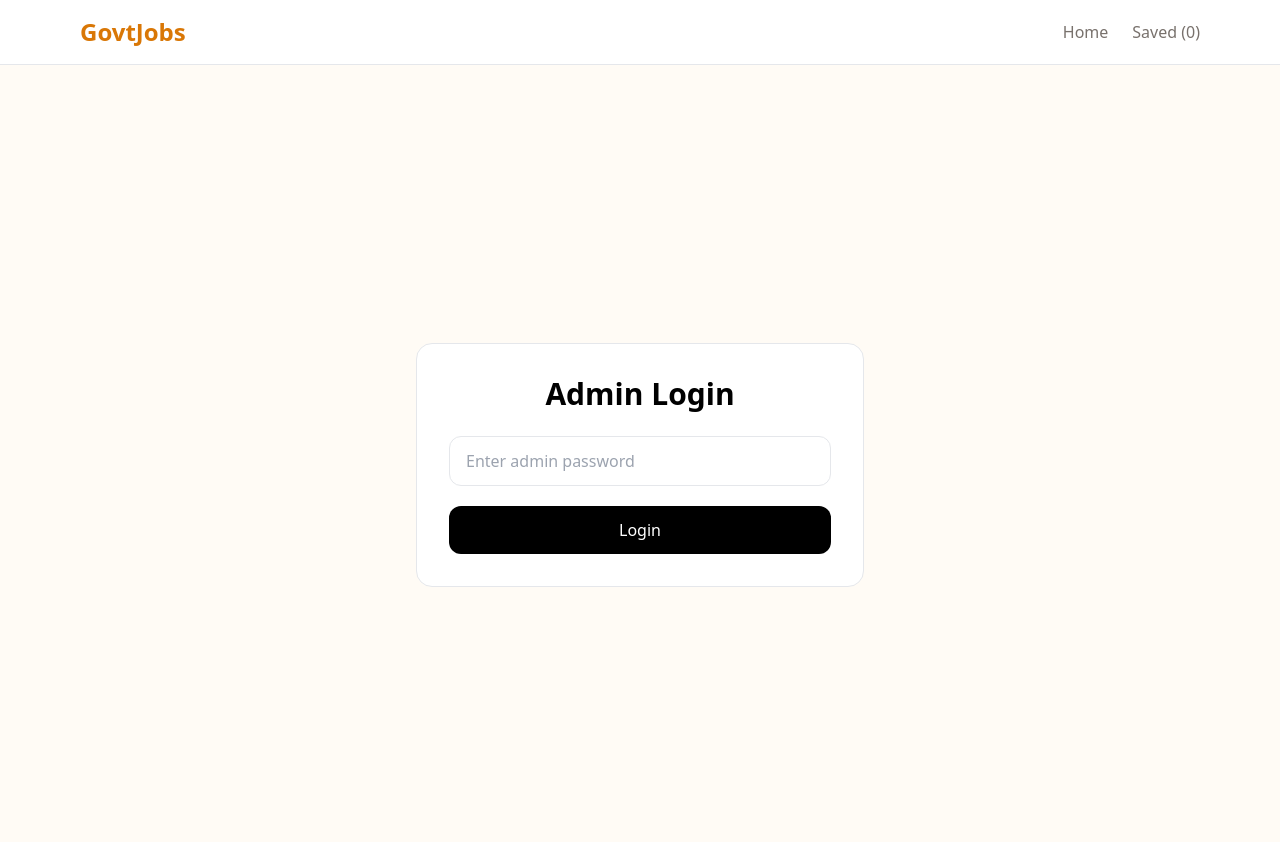
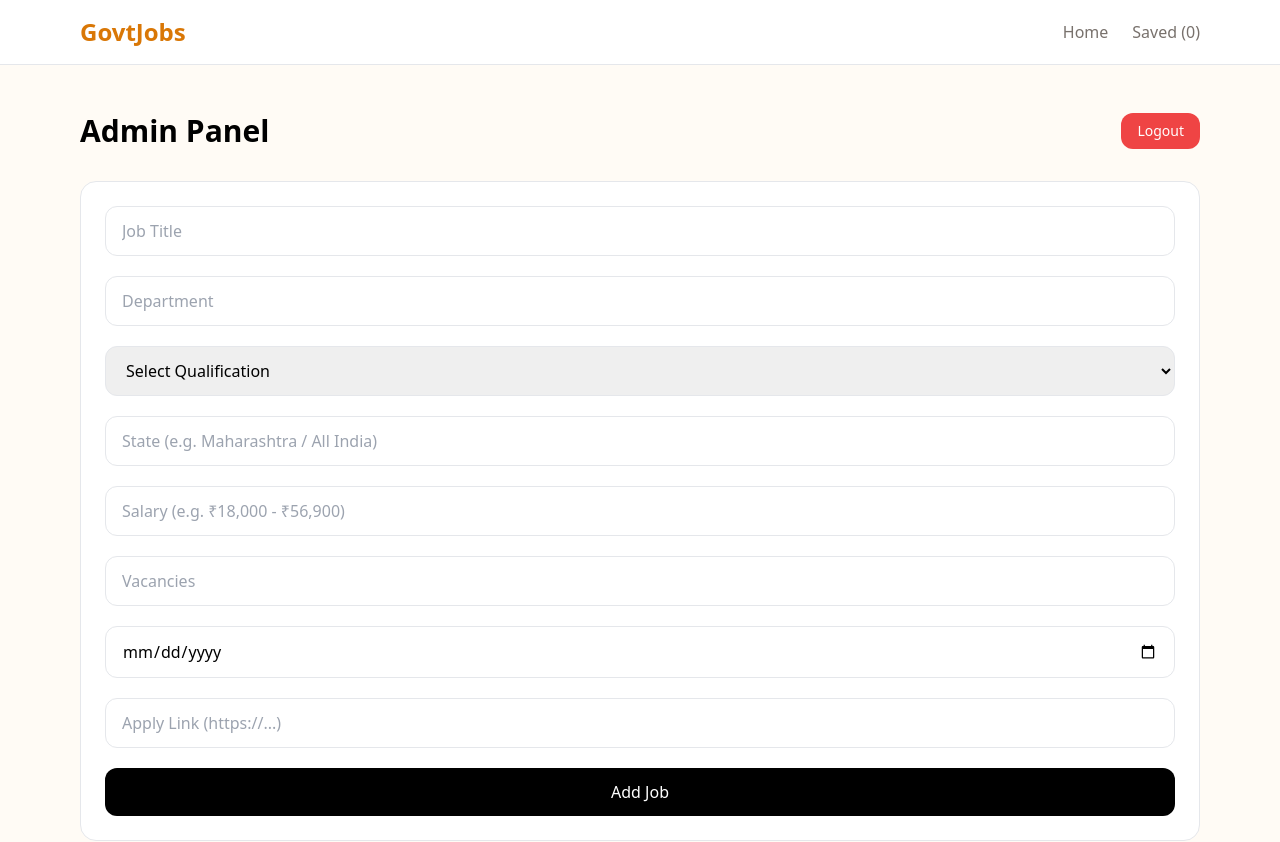
Before and after one commit to kunalshinde-14/govt-jobs, a React (Vite) app: page /admin-login in a window 1280 px wide. Shown: the top 842 px of the page. Built offline with nearby package versions, Linux system fonts and the light colour scheme; no server answers.

Commit message:
add admin logout button

```diff
--- a/src/pages/AdminLogin.jsx
+++ b/src/pages/AdminLogin.jsx
@@ -1,67 +1,255 @@
-import { useState } from "react";
+import { useEffect, useState } from "react";
 import { useNavigate } from "react-router-dom";
 import axios from "axios";
 import BASE_URL from "../utils/api";
 
-export default function AdminLogin() {
+export default function AdminPage() {
 
-  const [password, setPassword] = useState("");
+  const [formData, setFormData] = useState({
+    title: "",
+    department: "",
+    qualification: "",
+    state: "",
+    salary: "",
+    vacancies: "",
+    lastDate: "",
+    applyLink: "",
+  });
+
+  const [jobs, setJobs] = useState([]);
   const [loading, setLoading] = useState(false);
+  const [editingId, setEditingId] = useState(null);
   const navigate = useNavigate();
 
-  const handleLogin = async (e) => {
+  // 🔥 LOGOUT
+  const handleLogout = () => {
+    localStorage.removeItem("adminToken");
+    navigate("/admin-login");
+  };
+
+  // 🔒 ADMIN TOKEN HEADER
+  const authHeader = () => ({
+    headers: {
+      Authorization: `Bearer ${localStorage.getItem("adminToken")}`,
+    },
+  });
+
+  // ✅ FETCH JOBS
+  const fetchJobs = async () => {
+    try {
+      const res = await axios.get(
+        `${BASE_URL}/api/jobs`
+      );
+      setJobs(res.data);
+    } catch (error) {
+      console.log(error);
+    }
+  };
+
+  useEffect(() => {
+    fetchJobs();
+  }, []);
+
+  // 🔥 HANDLE INPUT
+  const handleChange = (e) => {
+    setFormData({
+      ...formData,
+      [e.target.name]: e.target.value,
+    });
+  };
+
+  // 🔥 ADD / UPDATE JOB
+  const handleSubmit = async (e) => {
     e.preventDefault();
 
     try {
       setLoading(true);
 
-      const res = await axios.post(
-        `${BASE_URL}/api/admin/login`,
-        { password }
-      );
+      const payload = {
+        ...formData,
+        vacancies: Number(formData.vacancies),
+      };
 
-      localStorage.setItem("adminToken", res.data.token);
+      if (editingId) {
+        await axios.put(
+          `${BASE_URL}/api/jobs/${editingId}`,
+          payload,
+          authHeader()
+        );
+        alert("Job updated");
+      } else {
+        await axios.post(
+          `${BASE_URL}/api/jobs`,
+          payload,
+          authHeader()
+        );
+        alert("Job added");
+      }
 
-      navigate("/admin");
+      setFormData({
+        title: "",
+        department: "",
+        qualification: "",
+        state: "",
+        salary: "",
+        vacancies: "",
+        lastDate: "",
+        applyLink: "",
+      });
+
+      setEditingId(null);
+      fetchJobs();
 
     } catch (error) {
-      alert("Wrong password");
       console.log(error);
+      alert("Operation failed — check your admin token");
     } finally {
       setLoading(false);
     }
   };
 
+  // 🔥 DELETE JOB
+  const handleDelete = async (id) => {
+    if (!window.confirm("Delete this job?")) return;
+
+    try {
+      await axios.delete(
+        `${BASE_URL}/api/jobs/${id}`,
+        authHeader()
+      );
+      setJobs(jobs.filter((job) => job._id !== id));
+    } catch (error) {
+      console.log(error);
+      alert("Delete failed");
+    }
+  };
+
+  // 🔥 EDIT JOB
+  const handleEdit = (job) => {
+    setEditingId(job._id);
+    setFormData({
+      title: job.title,
+      department: job.department,
+      qualification: job.qualification,
+      state: job.state,
+      salary: job.salary,
+      vacancies: job.vacancies,
+      lastDate: job.lastDate,
+      applyLink: job.applyLink,
+    });
+    window.scrollTo({ top: 0, behavior: "smooth" });
+  };
+
   return (
-    <div className="min-h-screen flex items-center justify-center bg-[#fffbf5] px-4">
+    <div className="max-w-6xl mx-auto px-4 py-12">
 
+      <div className="flex justify-between items-center mb-8">
+        <h1 className="text-3xl font-bold">Admin Panel</h1>
+        <button
+          onClick={handleLogout}
+          className="bg-red-500 text-white px-4 py-2 rounded-xl text-sm"
+        >
+          Logout
+        </button>
+      </div>
+
+      {/* FORM */}
       <form
-        onSubmit={handleLogin}
-        className="bg-white border rounded-2xl p-8 w-full max-w-md"
+        onSubmit={handleSubmit}
+        className="space-y-5 bg-white border rounded-2xl p-6 mb-12"
       >
 
-        <h1 className="text-3xl font-bold mb-6 text-center">
-          Admin Login
-        </h1>
+        <input type="text" name="title" placeholder="Job Title"
+          value={formData.title} onChange={handleChange}
+          className="w-full border rounded-xl px-4 py-3" required />
 
-        <input
-          type="password"
-          placeholder="Enter admin password"
-          value={password}
-          onChange={(e) => setPassword(e.target.value)}
-          className="w-full border rounded-xl px-4 py-3 mb-5"
-          required
-        />
+        <input type="text" name="department" placeholder="Department"
+          value={formData.department} onChange={handleChange}
+          className="w-full border rounded-xl px-4 py-3" required />
 
-        <button
-          type="submit"
-          disabled={loading}
-          className="w-full bg-black text-white py-3 rounded-xl"
-        >
-          {loading ? "Logging in..." : "Login"}
-        </button>
+        <select name="qualification" value={formData.qualification}
+          onChange={handleChange}
+          className="w-full border rounded-xl px-4 py-3" required>
+          <option value="">Select Qualification</option>
+          <option value="10th">10th</option>
+          <option value="12th">12th</option>
+          <option value="Graduate">Graduate</option>
+        </select>
+
+        <input type="text" name="state" placeholder="State (e.g. Maharashtra / All India)"
+          value={formData.state} onChange={handleChange}
+          className="w-full border rounded-xl px-4 py-3" required />
+
+        <input type="text" name="salary" placeholder="Salary (e.g. ₹18,000 - ₹56,900)"
+          value={formData.salary} onChange={handleChange}
+          className="w-full border rounded-xl px-4 py-3" required />
+
+        <input type="number" name="vacancies" placeholder="Vacancies"
+          value={formData.vacancies} onChange={handleChange}
+          className="w-full border rounded-xl px-4 py-3" required />
+
+        <input type="date" name="lastDate"
+          value={formData.lastDate} onChange={handleChange}
+          className="w-full border rounded-xl px-4 py-3" required />
+
+        <input type="url" name="applyLink" placeholder="Apply Link (https://...)"
+          value={formData.applyLink} onChange={handleChange}
+          className="w-full border rounded-xl px-4 py-3" required />
+
+        <div className="flex gap-3">
+          <button type="submit" disabled={loading}
+            className="flex-1 bg-black text-white py-3 rounded-xl">
+            {loading ? "Saving..." : editingId ? "Update Job" : "Add Job"}
+          </button>
+
+          {editingId && (
+            <button type="button"
+              onClick={() => {
+                setEditingId(null);
+                setFormData({ title: "", department: "", qualification: "",
+                  state: "", salary: "", vacancies: "", lastDate: "", applyLink: "" });
+              }}
+              className="px-6 bg-stone-100 rounded-xl">
+              Cancel
+            </button>
+          )}
+        </div>
 
       </form>
+
+      {/* JOBS LIST */}
+      <div>
+        <h2 className="text-2xl font-semibold mb-6">
+          Manage Jobs ({jobs.length})
+        </h2>
+
+        <div className="space-y-4">
+          {jobs.map((job) => (
+            <div key={job._id}
+              className="bg-white border rounded-2xl p-5 flex justify-between items-center">
+
+              <div>
+                <h3 className="font-semibold text-lg">{job.title}</h3>
+                <p className="text-stone-500 text-sm">
+                  {job.department} · {job.state} · Last date: {job.lastDate}
+                </p>
+              </div>
+
+              <div className="flex items-center gap-3">
+                <button onClick={() => handleEdit(job)}
+                  className="bg-blue-500 text-white px-4 py-2 rounded-xl text-sm">
+                  Edit
+                </button>
+                <button onClick={() => handleDelete(job._id)}
+                  className="bg-red-500 text-white px-4 py-2 rounded-xl text-sm">
+                  Delete
+                </button>
+              </div>
+
+            </div>
+          ))}
+        </div>
+      </div>
 
     </div>
   );
```
